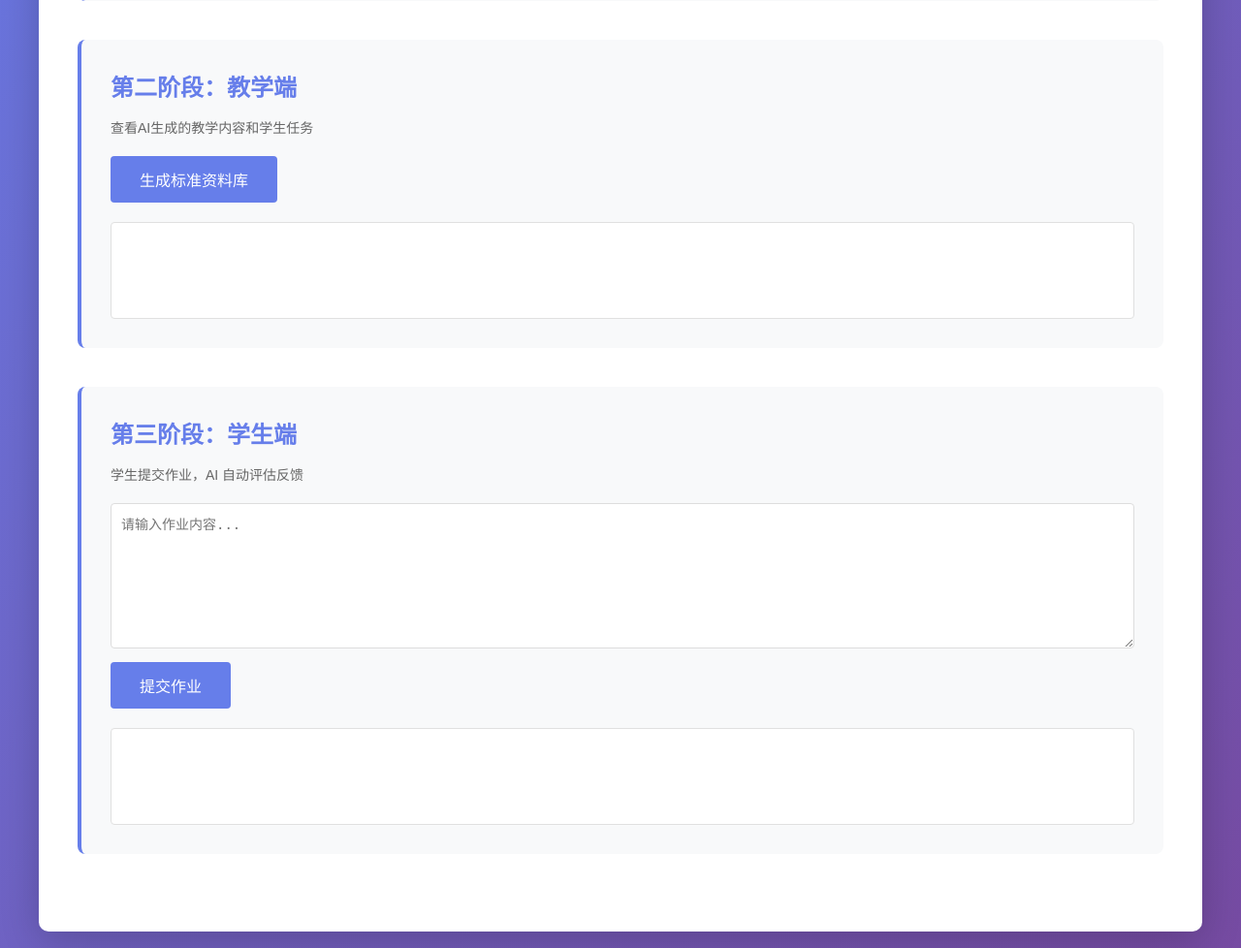
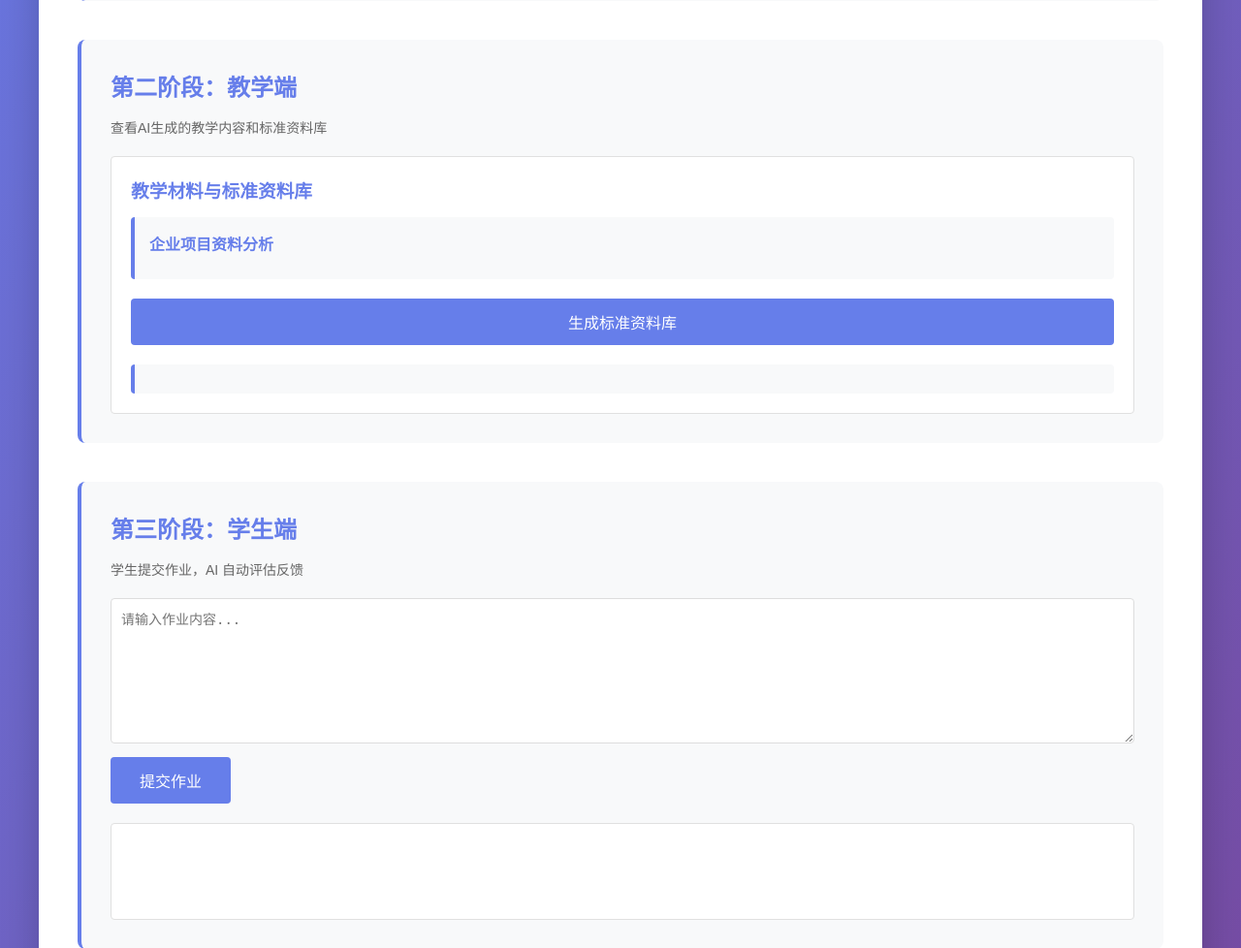
Before and after one commit to iceylulu000/home-decoration-ai, a Flask app: page / in a window 1280 px wide. Shown: the part 573-1551 px from the top of the page at 97% size. Run offline with Flask 3, Linux system fonts and the light colour scheme.

Commit message:
Merge teaching materials dialog in teaching stage (inline CSS version)

```diff
--- a/templates/index.html
+++ b/templates/index.html
@@ -117,6 +117,35 @@
             line-height: 1.6;
         }
 
+        /* 新增样式 */
+        .materials-section {
+            padding: 15px;
+            background: #f8f9fa;
+            border-radius: 4px;
+            border-left: 4px solid #667eea;
+            margin-top: 15px;
+        }
+
+        .section-title {
+            color: #667eea;
+            margin-bottom: 10px;
+            font-size: 16px;
+        }
+
+        .section-content {
+            color: #333;
+            line-height: 1.6;
+            font-size: 14px;
+        }
+
+        .generate-area {
+            margin-top: 15px;
+        }
+
+        .generate-area button {
+            width: 100%;
+        }
+
         .task-list {
             list-style: none;
         }
@@ -158,14 +187,25 @@
                 <div id="courseContent" class="result-area"></div>
             </div>
 
-           <div class="stage" id="stage2">
-    <h2>第二阶段：教学端</h2>
-    <p>查看AI生成的教学内容和学生任务</p>
-    <div class="generate-area">
-        <button onclick="generateMaterials()">生成标准资料库</button>
-    </div>
-    <div id="teachingMaterials" class="result-area"></div>
-</div>
+            <div class="stage" id="stage2">
+                <h2>第二阶段：教学端</h2>
+                <p>查看AI生成的教学内容和标准资料库</p>
+                <div class="result-area">
+                    <h3>教学材料与标准资料库</h3>
+
+                    <!-- 企业项目资料分析部分 -->
+                    <div class="materials-section">
+                        <h4 class="section-title">企业项目资料分析</h4>
+                        <div id="teachingMaterials" class="section-content"></div>
+                    </div>
+
+                    <!-- 标准资料库部分 -->
+                    <div class="generate-area" style="margin-top: 20px;">
+                        <button onclick="generateMaterials()">生成标准资料库</button>
+                    </div>
+                    <div id="standardMaterials" class="materials-section" style="margin-top: 20px;"></div>
+                </div>
+            </div>
 
             <div class="stage" id="stage3">
                 <h2>第三阶段：学生端</h2>
@@ -180,7 +220,6 @@
     </div>
 
     <script>
-        // 简单的JavaScript功能
         function uploadProject() {
             const fileInput = document.getElementById('projectFile');
             const resultArea = document.getElementById('courseContent');
@@ -203,6 +242,11 @@
             .then(data => {
                 if (data.success) {
                     resultArea.innerHTML = '<h3>生成成功！</h3><p>' + data.data.course_content + '</p>';
+                    // 同时更新教学端
+                    const teachingMaterials = document.getElementById('teachingMaterials');
+                    if (teachingMaterials) {
+                        teachingMaterials.innerHTML = '<p>' + data.data.course_content + '</p>';
+                    }
                 } else {
                     resultArea.innerHTML = '<p style="color: red;">' + data.error + '</p>';
                 }
@@ -210,6 +254,62 @@
             .catch(error => {
                 resultArea.innerHTML = '<p style="color: red;">上传失败：' + error + '</p>';
             });
+        }
+
+        function generateMaterials() {
+            const materialsArea = document.getElementById('standardMaterials');
+
+            materialsArea.innerHTML = '<p>正在生成标准资料库...</p>';
+
+            // 模拟生成标准资料库
+            setTimeout(() => {
+                const materials = `
+                    <h4 style="color: #667eea; margin-bottom: 10px;">家装设计标准资料库</h4>
+
+                    <h5 style="margin-top: 15px; margin-bottom: 5px;">一、设计规范</h5>
+                    <p>1. 空间布局原则：保证动线流畅，功能分区明确</p>
+                    <p>2. 色彩搭配：遵循 60-30-10 原则，主色60%，辅助色30%，点缀色10%</p>
+                    <p>3. 照明设计：采用基础照明、重点照明、氛围照明三层设计</p>
+
+                    <h5 style="margin-top: 15px; margin-bottom: 5px;">二、常用户型解析</h5>
+                    <p>1. 两居室：适合2-4人居住，核心区域为客厅和主卧</p>
+                    <p>2. 三居室：适合3-6人居住，需要规划多功能空间</p>
+                    <p>3. 四居室：适合4-8人居住，注重私密性和公共空间的平衡</p>
+
+                    <h5 style="margin-top: 15px; margin-bottom: 5px;">三、材料选择指南</h5>
+                    <p>1. 地面材料：瓷砖、实木地板、复合地板</p>
+                    <p>2. 墙面材料：乳胶漆、壁纸、硅藻泥</p>
+                    <p>3. 顶面材料：石膏板吊顶、集成吊顶、裸顶</p>
+
+                    <h5 style="margin-top: 15px; margin-bottom: 5px;">四、预算分配建议</h5>
+                    <p>1. 硬装（水电、墙地、吊顶）：40%</p>
+                    <p>2. 软装（家具、窗帘、饰品）：30%</p>
+                    <p>3. 电器设备：20%</p>
+                    <p>4. 备用金：10%</p>
+
+                    <h5 style="margin-top: 15px; margin-bottom: 5px;">五、学生任务清单</h5>
+                    <ul class="task-list">
+                        <li>
+                            <h4>任务1：户型分析</h4>
+                            <p>分析给定户型的优缺点，提出改进建议</p>
+                        </li>
+                        <li>
+                            <h4>任务2：方案设计</h4>
+                            <p>根据户型特点和用户需求，完成平面布局设计</p>
+                        </li>
+                        <li>
+                            <h4>任务3：材料搭配</h4>
+                            <p>选择合适的材料，完成材料方案和预算表</p>
+                        </li>
+                        <li>
+                            <h4>任务4：效果渲染</h4>
+                            <p>制作3D效果图，展示最终设计方案</p>
+                        </li>
+                    </ul>
+                `;
+
+                materialsArea.innerHTML = materials;
+            }, 1500);
         }
 
         function submitHomework() {
```
